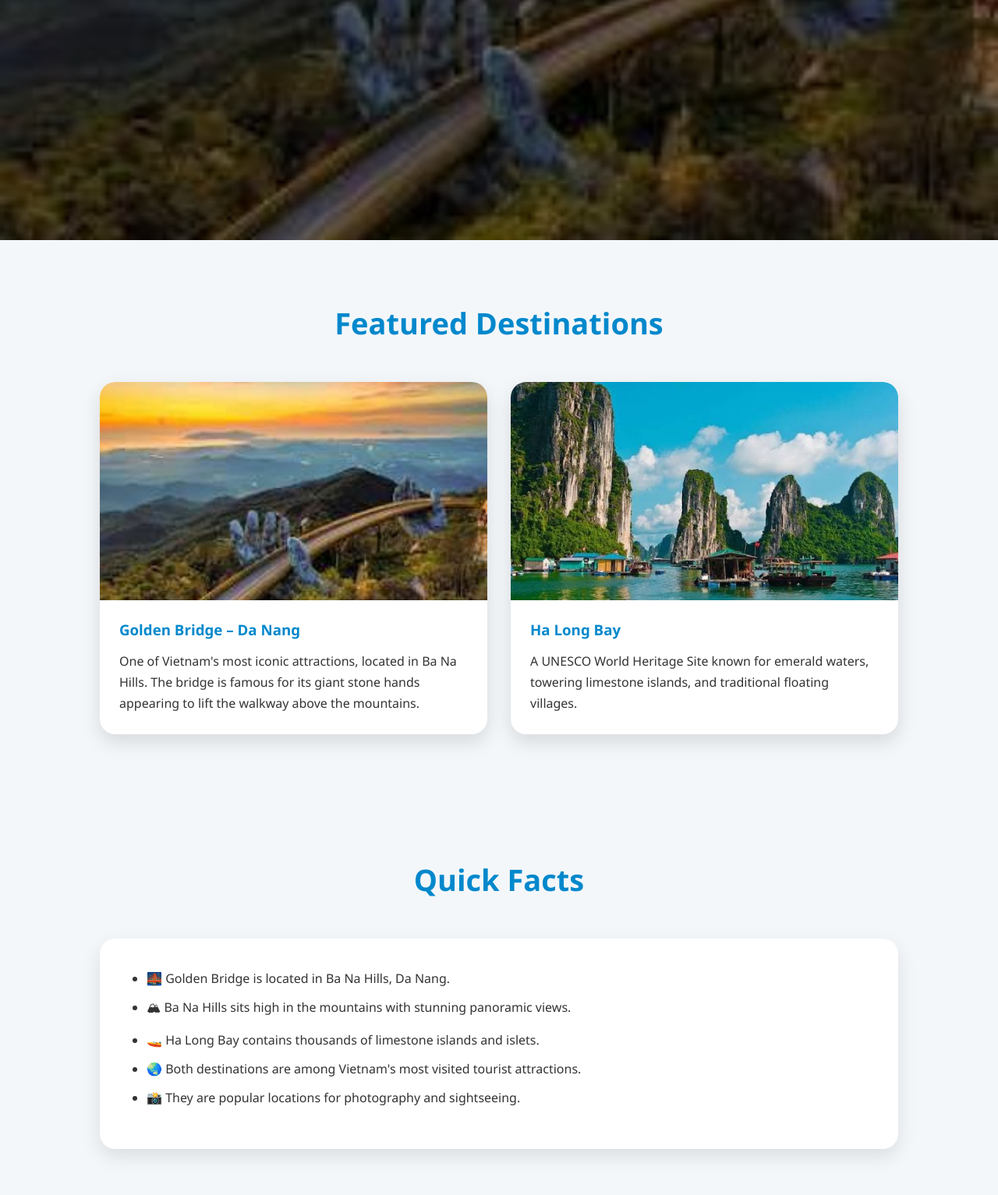
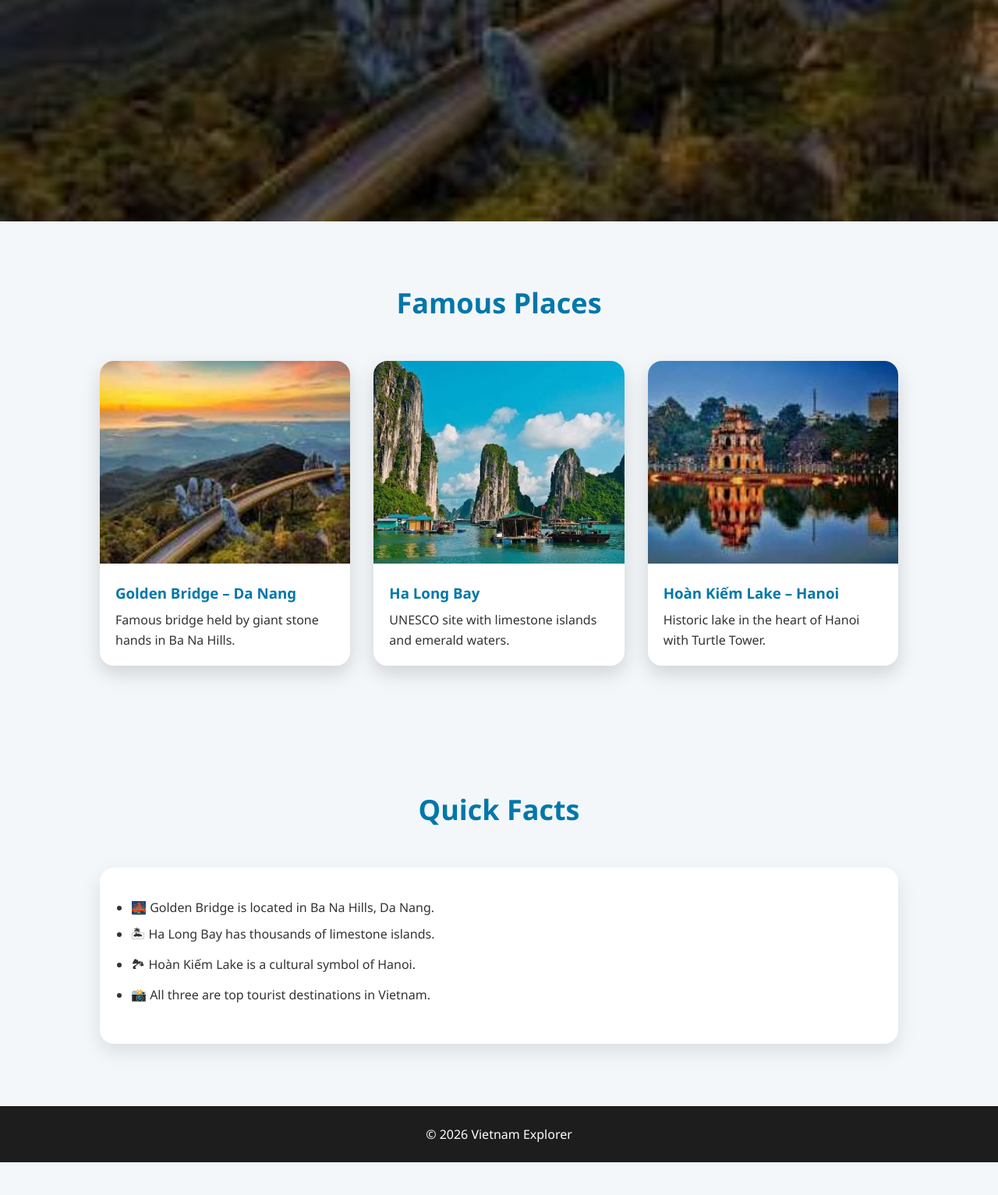
Before and after one commit to Pistolrexsucks/Pistolrexsucks.github.io, a plain HTML site: page paper rex/index.html in a window 1280 px wide. Shown: the part 592-2125 px from the top of the page at 78% size. After the commit the page ends 2083 px from the top, so only its background shows below. Drawn offline with Linux system fonts and the light colour scheme.

Commit message:
Refactor index.html for Vietnam Explorer site

````diff
--- a/paper rex/index.html
+++ b/paper rex/index.html
@@ -1,10 +1,9 @@
-```html
 <!DOCTYPE html>
 <html lang="en">
 <head>
 <meta charset="UTF-8">
 <meta name="viewport" content="width=device-width, initial-scale=1.0">
-<title>Vietnam Scenic Destinations</title>
+<title>Vietnam Explorer</title>
 
 <style>
 *{
@@ -19,6 +18,7 @@ body{
     color:#333;
 }
 
+/* NAV */
 nav{
     background:white;
     padding:20px 8%;
@@ -28,13 +28,12 @@ nav{
     box-shadow:0 2px 10px rgba(0,0,0,.1);
     position:sticky;
     top:0;
-    z-index:1000;
 }
 
 .logo{
-    font-size:28px;
+    font-size:26px;
     font-weight:bold;
-    color:#0088cc;
+    color:#0077aa;
 }
 
 nav ul{
@@ -50,15 +49,16 @@ nav a{
 }
 
 nav a:hover{
-    color:#0088cc;
+    color:#0077aa;
 }
 
+/* HERO */
 .hero{
     height:100vh;
-    background:url('1.jpg') center center/cover no-repeat;
+    background:url('1.jpg') center/cover no-repeat;
     display:flex;
+    align-items:center;
     justify-content:center;
-    align-items:center;
     text-align:center;
     position:relative;
 }
@@ -67,48 +67,49 @@ nav a:hover{
     content:"";
     position:absolute;
     inset:0;
-    background:rgba(0,0,0,.45);
+    background:rgba(0,0,0,0.45);
 }
 
 .hero-content{
     position:relative;
+    color:white;
     z-index:2;
-    color:white;
-    padding:20px;
 }
 
-.hero-content h1{
-    font-size:64px;
-    margin-bottom:20px;
+.hero h1{
+    font-size:60px;
 }
 
-.hero-content p{
-    font-size:22px;
+.hero p{
+    font-size:20px;
+    margin-top:10px;
 }
 
+/* SECTIONS */
 section{
     padding:80px 10%;
 }
 
-.section-title{
+.title{
     text-align:center;
+    font-size:36px;
     margin-bottom:50px;
-    color:#0088cc;
-    font-size:38px;
+    color:#0077aa;
 }
 
-.gallery{
+/* CARDS */
+.grid{
     display:grid;
-    grid-template-columns:repeat(auto-fit,minmax(350px,1fr));
+    grid-template-columns:repeat(auto-fit,minmax(300px,1fr));
     gap:30px;
 }
 
 .card{
     background:white;
-    border-radius:20px;
+    border-radius:18px;
     overflow:hidden;
-    box-shadow:0 10px 25px rgba(0,0,0,.12);
-    transition:.3s;
+    box-shadow:0 10px 25px rgba(0,0,0,0.15);
+    transition:0.3s;
 }
 
 .card:hover{
@@ -117,64 +118,46 @@ section{
 
 .card img{
     width:100%;
-    height:280px;
+    height:260px;
     object-fit:cover;
-    display:block;
 }
 
 .card-content{
-    padding:25px;
+    padding:20px;
 }
 
 .card-content h3{
-    color:#0088cc;
-    margin-bottom:15px;
+    color:#0077aa;
+    margin-bottom:10px;
 }
 
 .card-content p{
-    line-height:1.7;
+    line-height:1.6;
 }
 
+/* FACTS */
 .facts{
     background:white;
-    border-radius:20px;
     padding:40px;
-    box-shadow:0 10px 25px rgba(0,0,0,.1);
-}
-
-.facts ul{
-    padding-left:20px;
+    border-radius:18px;
+    box-shadow:0 10px 25px rgba(0,0,0,0.1);
 }
 
 .facts li{
-    margin-bottom:15px;
+    margin-bottom:12px;
 }
 
+/* FOOTER */
 footer{
     background:#1d1d1d;
     color:white;
     text-align:center;
-    padding:30px;
+    padding:25px;
 }
 
 @media(max-width:768px){
-
-.hero-content h1{
-    font-size:40px;
-}
-
-.hero-content p{
-    font-size:18px;
-}
-
-nav{
-    flex-direction:column;
-    gap:15px;
-}
-
-nav ul{
-    flex-wrap:wrap;
-    justify-content:center;
+.hero h1{
+    font-size:38px;
 }
 }
 </style>
@@ -184,76 +167,77 @@ nav ul{
 
 <nav>
 <div class="logo">Vietnam Explorer</div>
-
 <ul>
 <li><a href="#home">Home</a></li>
-<li><a href="#destinations">Destinations</a></li>
+<li><a href="#places">Places</a></li>
 <li><a href="#facts">Facts</a></li>
 </ul>
 </nav>
 
+<!-- HERO -->
 <section class="hero" id="home">
 <div class="hero-content">
-<h1>Discover Vietnam</h1>
-<p>Beautiful landscapes, mountains, beaches, and world-famous landmarks.</p>
+<h1>Explore Vietnam</h1>
+<p>Mountains, cities, lakes and world-famous landscapes</p>
 </div>
 </section>
 
-<section id="destinations">
+<!-- PLACES -->
+<section id="places">
 
-<h2 class="section-title">Featured Destinations</h2>
+<h2 class="title">Famous Places</h2>
 
-<div class="gallery">
+<div class="grid">
 
+<!-- 1 -->
 <div class="card">
 <img src="1.jpg" alt="Golden Bridge">
-
 <div class="card-content">
 <h3>Golden Bridge – Da Nang</h3>
-<p>
-One of Vietnam's most iconic attractions, located in Ba Na Hills.
-The bridge is famous for its giant stone hands appearing to lift
-the walkway above the mountains.
-</p>
+<p>Famous bridge held by giant stone hands in Ba Na Hills.</p>
 </div>
 </div>
 
+<!-- 2 -->
 <div class="card">
 <img src="2.jpg" alt="Ha Long Bay">
-
 <div class="card-content">
 <h3>Ha Long Bay</h3>
-<p>
-A UNESCO World Heritage Site known for emerald waters,
-towering limestone islands, and traditional floating villages.
-</p>
+<p>UNESCO site with limestone islands and emerald waters.</p>
+</div>
+</div>
+
+<!-- 3 -->
+<div class="card">
+<img src="3.jpg" alt="Hoan Kiem Lake">
+<div class="card-content">
+<h3>Hoàn Kiếm Lake – Hanoi</h3>
+<p>Historic lake in the heart of Hanoi with Turtle Tower.</p>
 </div>
 </div>
 
 </div>
-
 </section>
 
+<!-- FACTS -->
 <section id="facts">
 
-<h2 class="section-title">Quick Facts</h2>
+<h2 class="title">Quick Facts</h2>
 
 <div class="facts">
 <ul>
 <li>🌉 Golden Bridge is located in Ba Na Hills, Da Nang.</li>
-<li>🏔 Ba Na Hills sits high in the mountains with stunning panoramic views.</li>
-<li>🚤 Ha Long Bay contains thousands of limestone islands and islets.</li>
-<li>🌏 Both destinations are among Vietnam's most visited tourist attractions.</li>
-<li>📸 They are popular locations for photography and sightseeing.</li>
+<li>🏝 Ha Long Bay has thousands of limestone islands.</li>
+<li>🏞 Hoàn Kiếm Lake is a cultural symbol of Hanoi.</li>
+<li>📸 All three are top tourist destinations in Vietnam.</li>
 </ul>
 </div>
 
 </section>
 
 <footer>
-<p>© 2026 Vietnam Explorer • Travel & Discover</p>
+<p>© 2026 Vietnam Explorer</p>
 </footer>
 
 </body>
 </html>
-```
````
